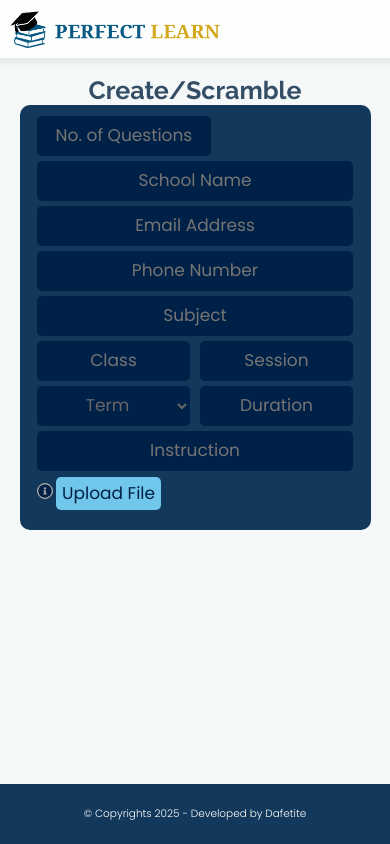
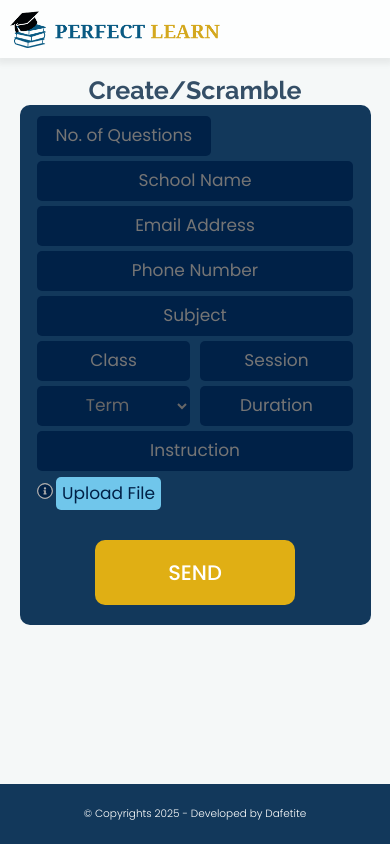
Before and after one commit to DafetiteOgaga/studdiebudie_frontend, a React (Create React App) app: page /scramble in a window 390 px wide. Built offline with nearby package versions, Linux system fonts and the light colour scheme.

Commit message:
fixed Scramble.js: fixed responsiveness of the component for file upload and typed cases

```diff
--- a/src/components/scrambleQuestions/Scramble.js
+++ b/src/components/scrambleQuestions/Scramble.js
@@ -521,19 +521,20 @@ export default function Scramble() {
 							{isFile ?
 								<>
 									<div style={isMobile?styles.questionsCompmobile:styles.questionsCompPC}>
-										<ShuffleQuestions {...args} type="file" text={text} />
+										<ShuffleQuestions {...args} fileMargin={{margin: 'auto'}} type="file" text={text} />
 									</div>
 								</>
 								:
 								null}
 						</div>
 					}
-					{showSubmit &&
-					// submit button
+					{/* {showSubmit && */}
+					{/* // submit button */}
 					<div className="center">
 						<button
 						type="submit" className="c_form_button">Send</button>
-					</div>}
+					</div>
+					{/* } */}
 				</form>
 
 			</div>
```
